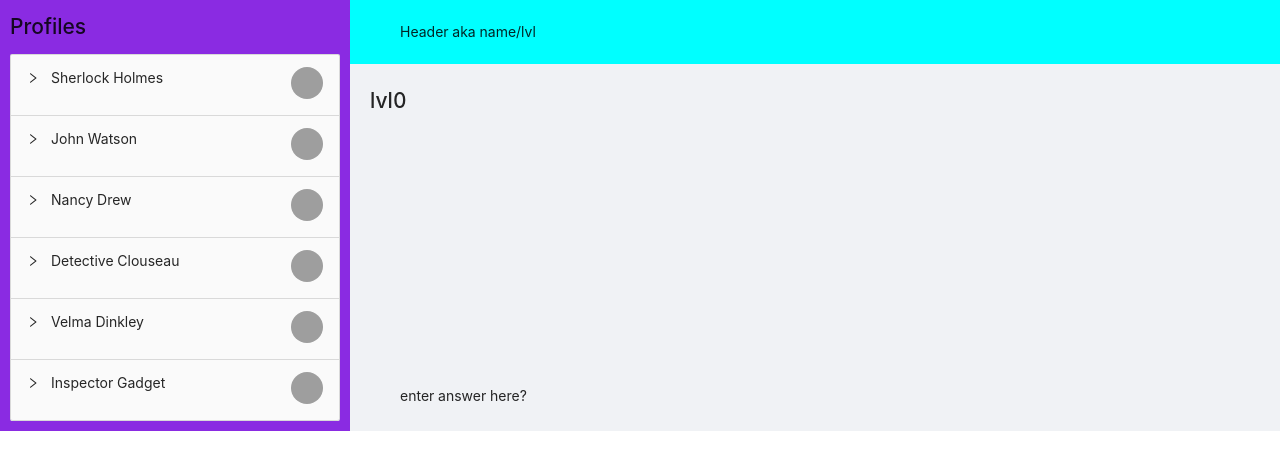
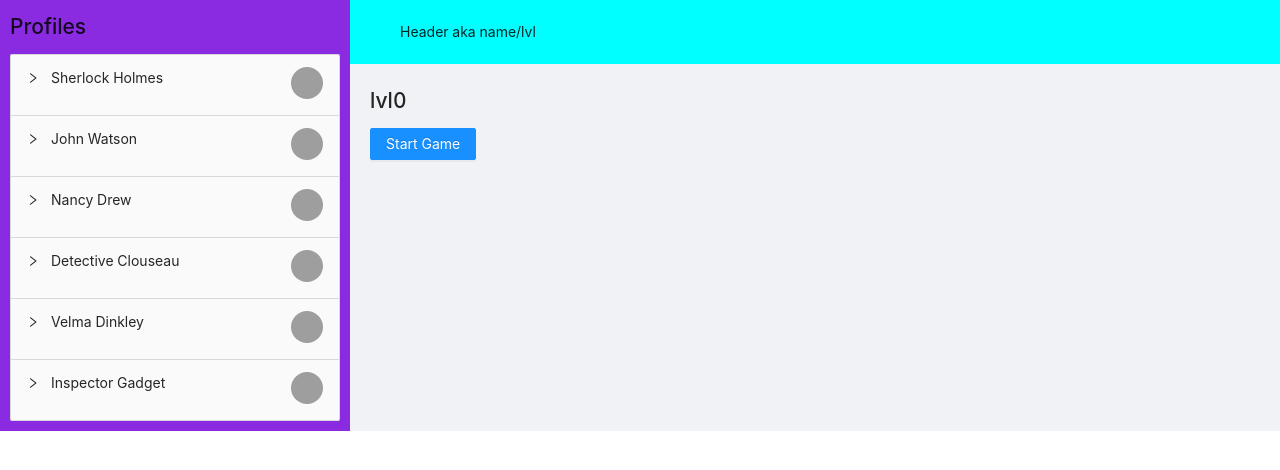
Before and after one commit to SaloniSS/Who-Done-It, a React (Create React App) app in the folder frontend/: page / in a window 1280 px wide. Shown: the top 470 px of the page. Built offline with nearby package versions, Linux system fonts and the light colour scheme; grey boxes are pictures that could not be loaded.

Commit message:
more changes

```diff
--- a/frontend/src/App.js
+++ b/frontend/src/App.js
@@ -10,12 +10,16 @@ const { Header, Footer, Sider, Content } = Layout;
 function App() {
   const [level, setLevel] = useState(0);
 
+  const nextLevel = () => {
+    setLevel((lvl) => lvl + 1);
+  };
+
   const getLevel = () => {
     switch (level) {
       case 0:
-        return <Start />;
+        return <Start nextLevel={nextLevel} />;
       case 1:
-        return <LevelOne />;
+        return <LevelOne nextLevel={nextLevel} />;
       default:
         return <h2>error</h2>;
     }
@@ -30,7 +34,6 @@ function App() {
         <Layout>
           <Header>Header aka name/lvl</Header>
           <Content style={{ padding: 20 }}>{getLevel()}</Content>
-          <Footer>enter answer here?</Footer>
         </Layout>
       </Layout>
     </div>
--- a/frontend/src/components/Profiles.js
+++ b/frontend/src/components/Profiles.js
@@ -1,11 +1,5 @@
 import { Collapse, Avatar } from "antd";
 const { Panel } = Collapse;
-
-const text = `
-  A dog is a type of domesticated animal.
-  Known for its loyalty and faithfulness,
-  it can be found as a welcome guest in many households across the world.
-`;
 
 const detectives = [
   {
--- a/frontend/src/components/Start.js
+++ b/frontend/src/components/Start.js
@@ -1,3 +1,12 @@
-export const Start = () => {
-  return <h2>lvl0</h2>;
+import { Button } from "antd";
+
+export const Start = (props) => {
+  return (
+    <>
+      <h2>lvl0</h2>
+      <Button type="primary" onClick={props.nextLevel}>
+        Start Game
+      </Button>
+    </>
+  );
 };
```
